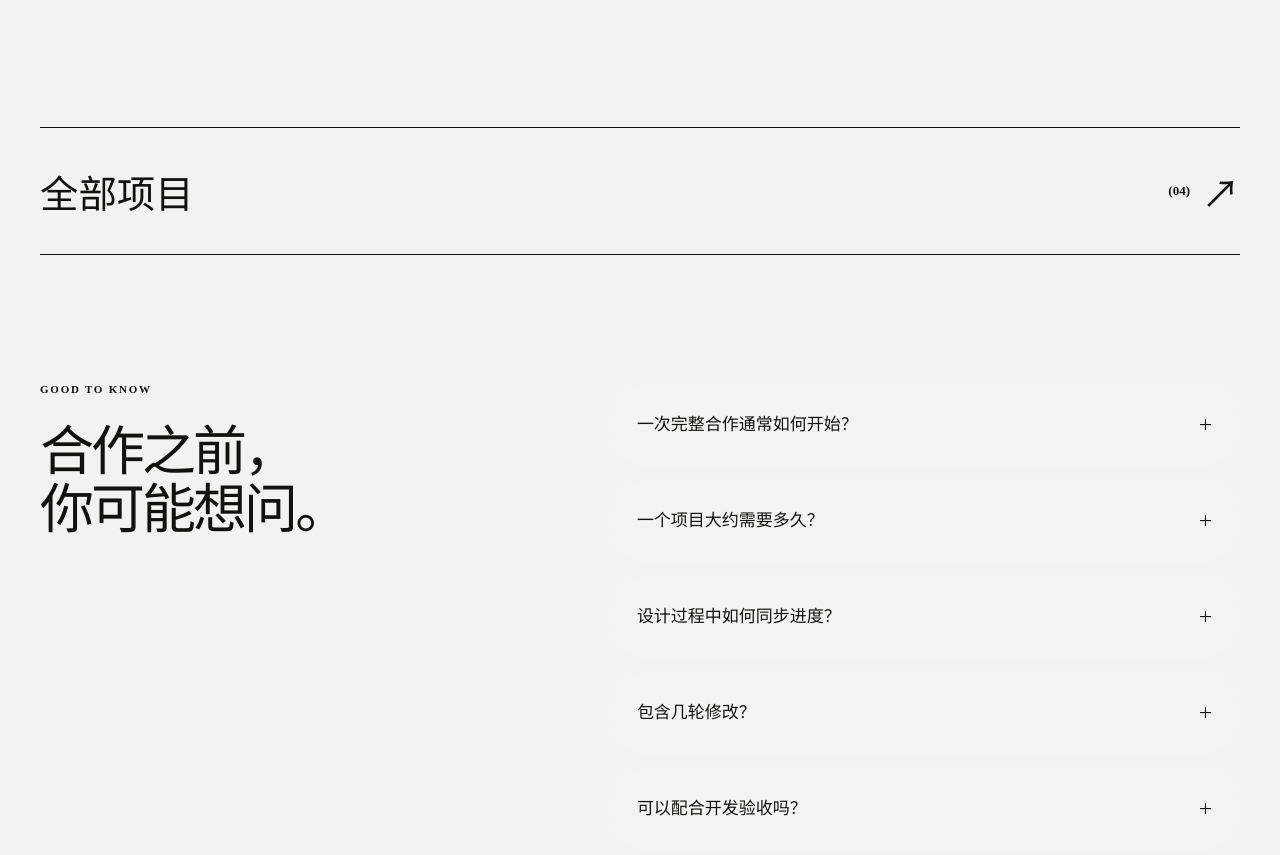
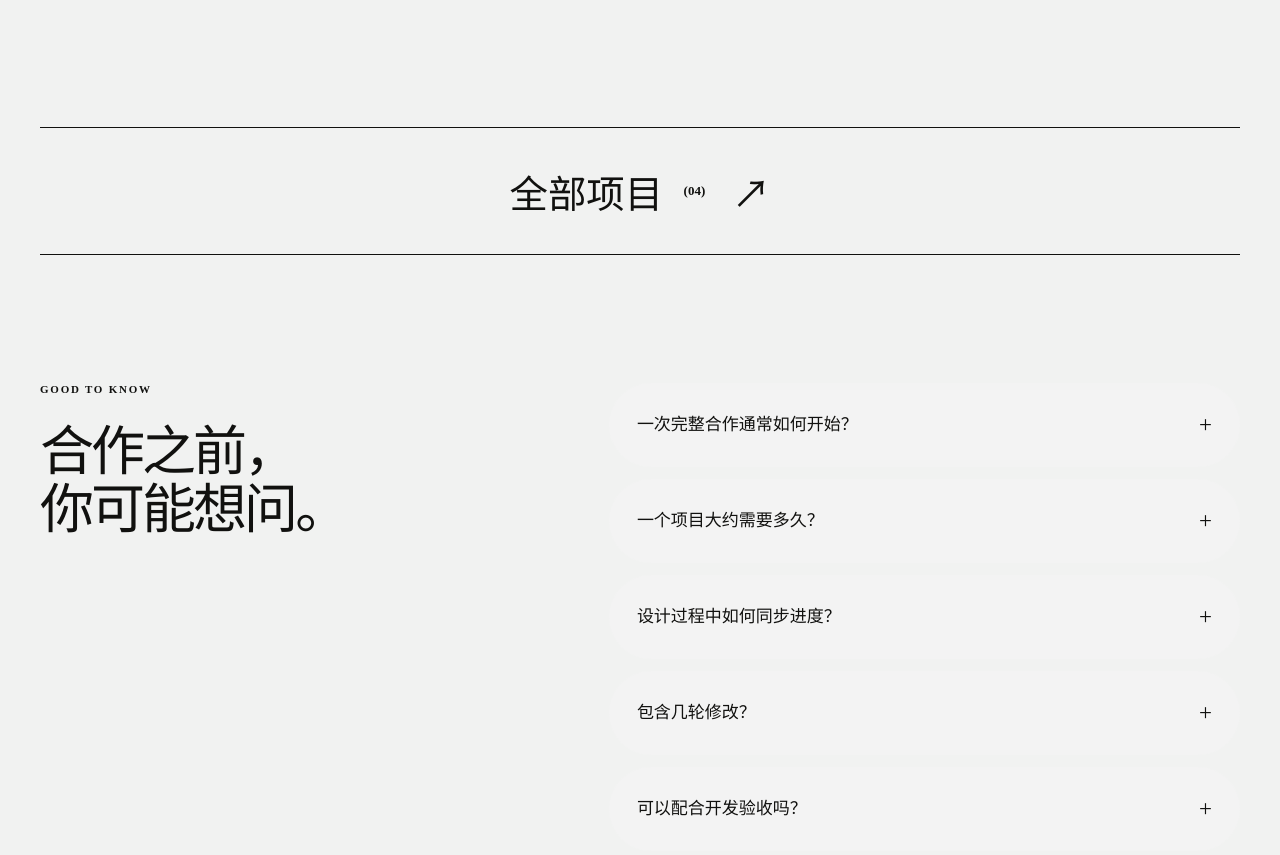
Before and after one commit to Miaaaa857/profile, a React (Vite) app: page / in a window 1280 px wide. Shown: the part 4900-5755 px from the top of the page. Built offline with nearby package versions, Linux system fonts and the light colour scheme.

Commit message:
Center all projects link

```diff
--- a/src/styles/global.css
+++ b/src/styles/global.css
@@ -175,9 +175,9 @@ i { font-style: normal; }
 .project-info h3 { margin-top: 25px; font-size: clamp(33px, 3vw, 52px); letter-spacing: -.05em; font-weight: 500; transition: transform .6s var(--ease); }
 .project-card:hover .project-info h3 { transform: translateY(-4px); }
 .project-info p { margin-top: 8px; color: var(--muted); }
-.all-projects { margin-top: 150px; padding: 35px 0; display: grid; grid-template-columns: 1fr auto 50px; align-items: center; border-block: 1px solid var(--ink); font-size: clamp(26px, 3vw, 50px); }
+.all-projects { margin-top: 150px; padding: 35px 0; display: flex; align-items: center; justify-content: center; gap: clamp(14px, 1.6vw, 28px); border-block: 1px solid var(--ink); font-size: clamp(26px, 3vw, 50px); text-align: center; }
 .all-projects strong { font-size: 13px; }
-.all-projects i { justify-self: end; font-style: normal; }
+.all-projects i { margin-left: clamp(2px, .5vw, 8px); font-style: normal; }
 
 .faq { display: grid; grid-template-columns: 1fr 1.25fr; align-items: start; gap: clamp(36px, 5vw, 90px); padding-top: clamp(120px, 10vw, 160px); padding-bottom: clamp(80px, 7vw, 120px); }
 .faq-title .eyebrow { margin-bottom: 28px; }
```
